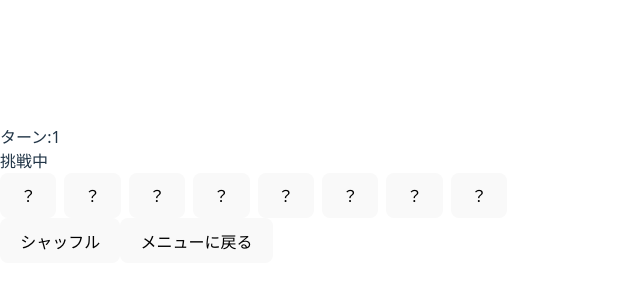
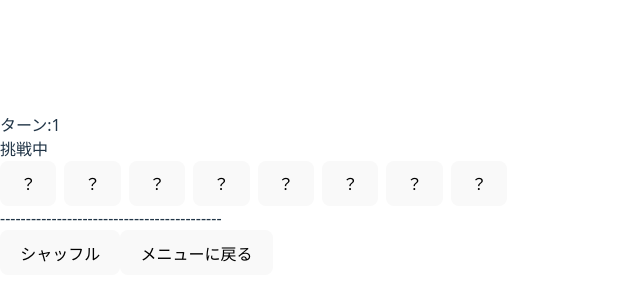
Before and after one commit to Ryoran-ran/React-Ts-Merancholy, a React (Vite) app in the folder melancholy/: page /play in a window 1280 px wide. Shown: the part 206-506 px from the top of the page, without its empty margins (0-640 px from the left). Built offline with nearby package versions, Linux system fonts and the light colour scheme.

Commit message:
fix:カードとオプションボタンの間に線を追加

```diff
--- a/melancholy/src/components/GamePlay.tsx
+++ b/melancholy/src/components/GamePlay.tsx
@@ -84,6 +84,7 @@ function AppGamePlay() {
           <Card key={card.id} card={card} onClick={() => handleCardClick(card.id)} />
         ))}
       </div>
+      <div>-------------------------------------------</div>
       {/* シャッフルボタン */}
       <button
         type="button"
```
